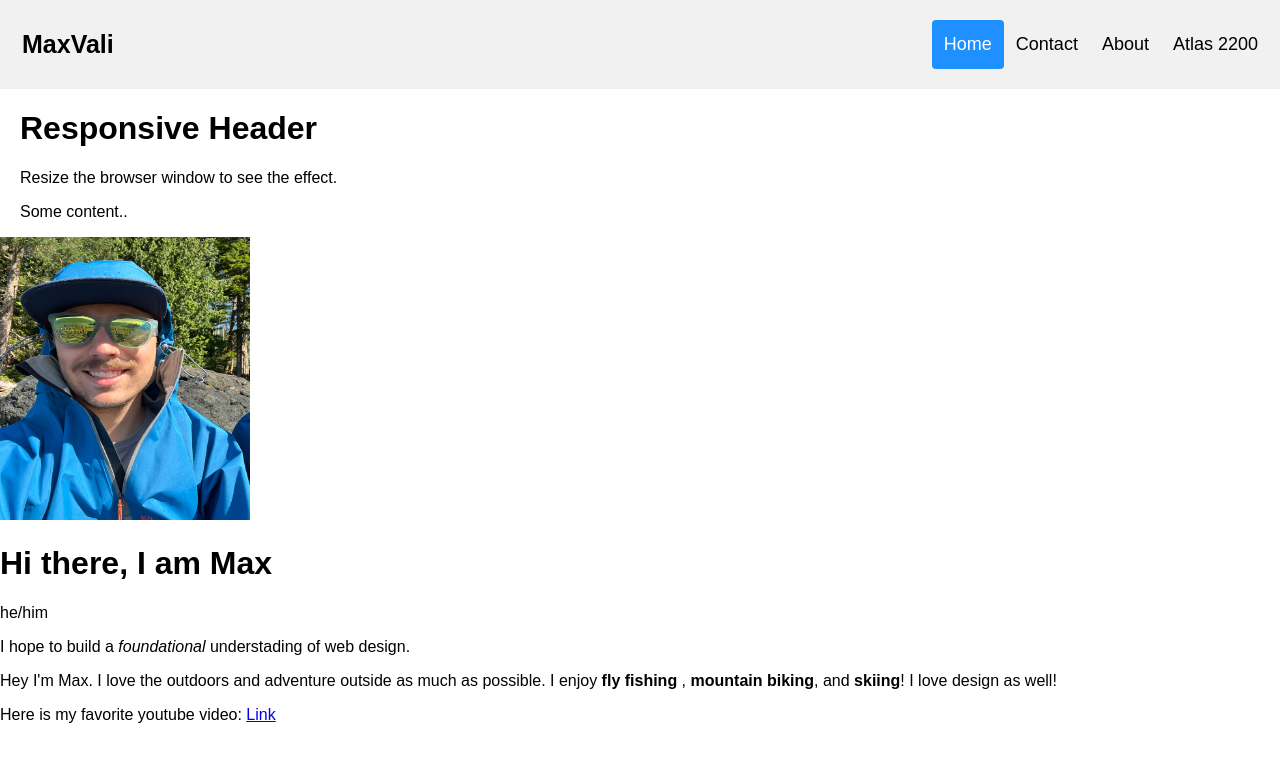
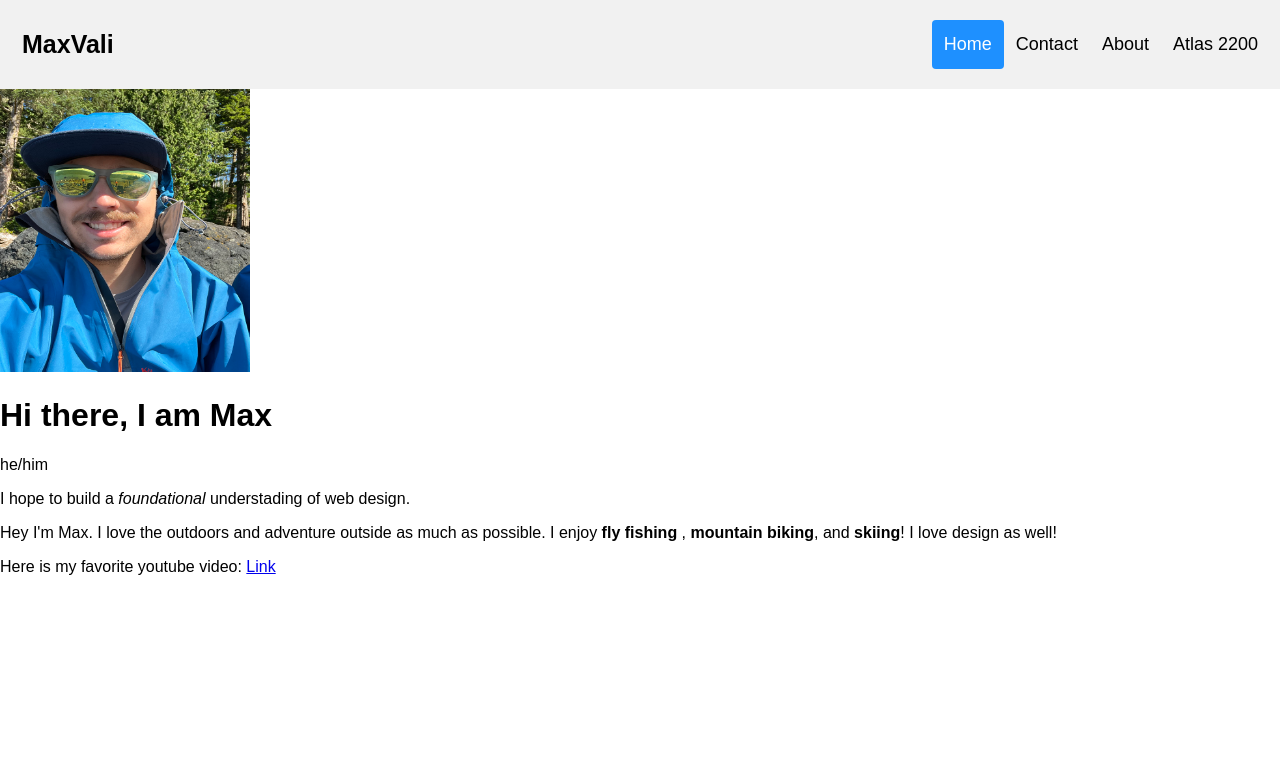
Before and after one commit to MaxyVi/MaxyVi.github.io, a plain HTML site: page index.html in a window 1280 px wide. Drawn offline with Linux system fonts and the light colour scheme.

Commit message:
Update index.html

```diff
--- a/index.html
+++ b/index.html
@@ -73,12 +73,6 @@
             </div>
           </div>
 
-          <div style="padding-left:20px">
-            <h1>Responsive Header</h1>
-            <p>Resize the browser window to see the effect.</p>
-            <p>Some content..</p>
-          </div>
-
         <img src="/img/MaxPic.jpeg" alt="me" height="283" width="250">
 
             <h1>Hi there, I am Max</h1>
```
